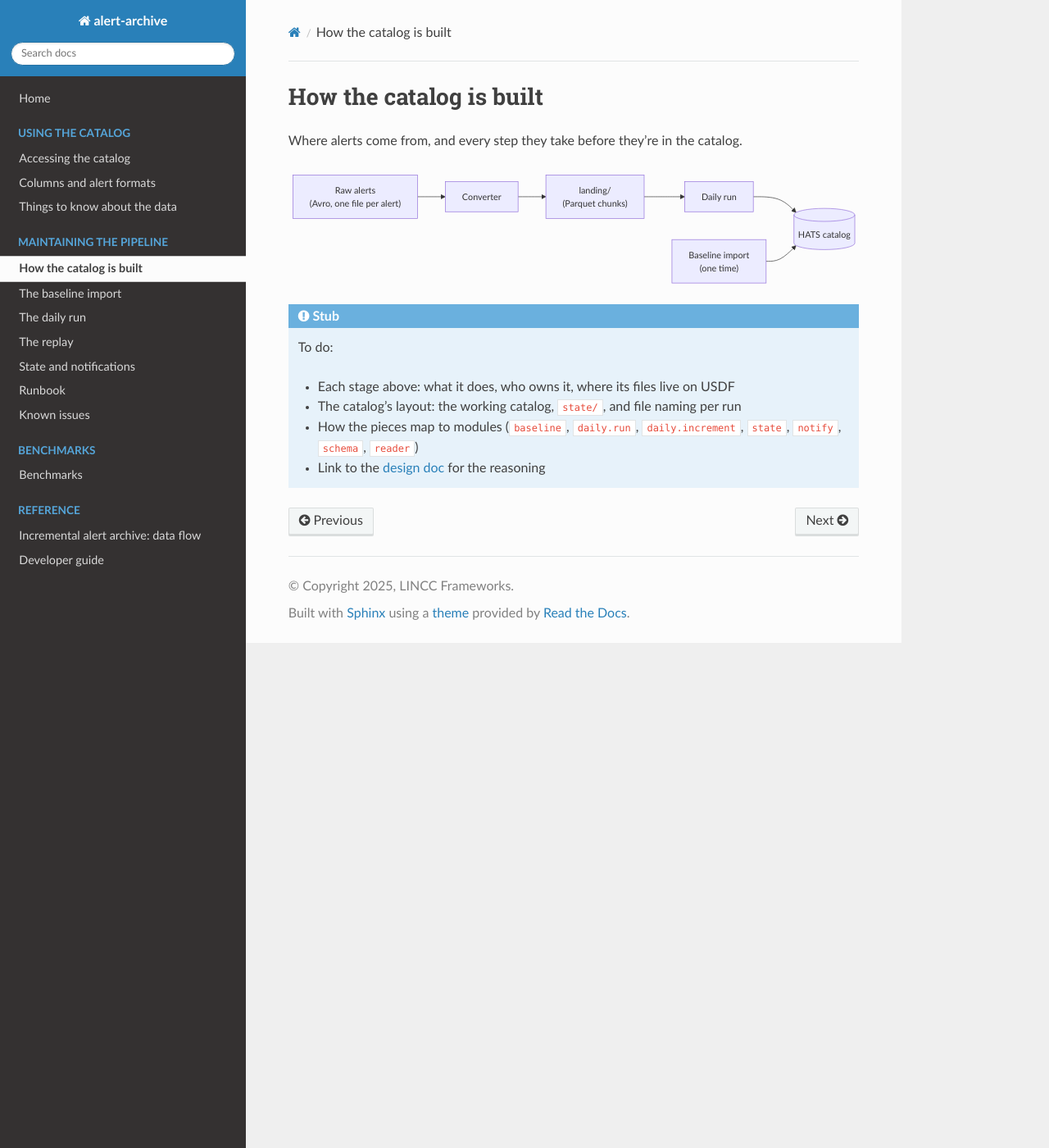
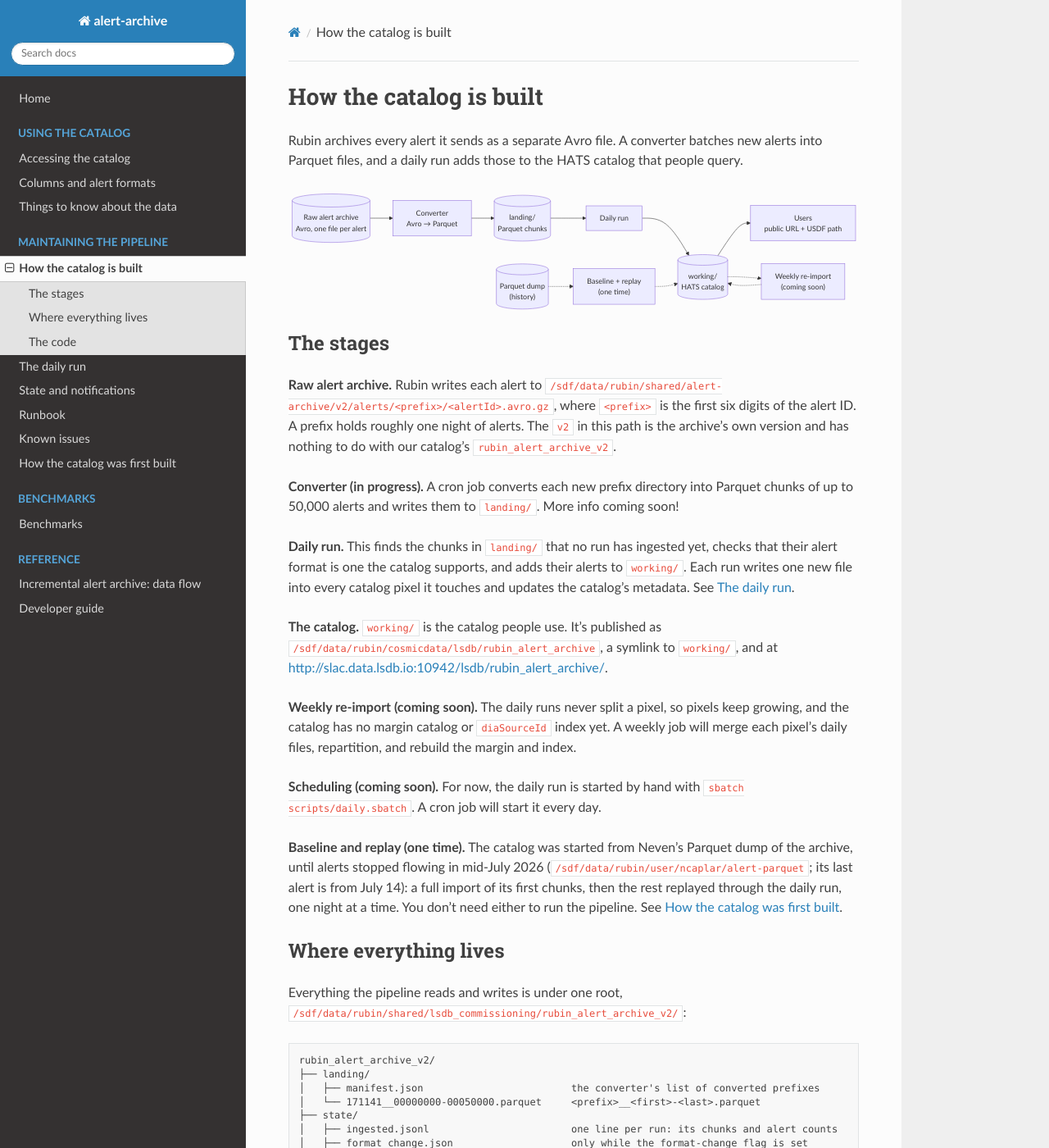
Before and after one commit to lincc-frameworks/alert-archive, a Sphinx documentation site: the page built from docs/pipeline/overview.md, in a window 1280 px wide and 1400 px high. Shown: the whole window at 82% size. Built offline with Sphinx 7.4.7 and the Read the Docs theme 3.1.0, drawn with Linux system fonts in a browser that asks for light colours; pages that are not in the unit, such as notebooks, are missing from menus; some of the changed text lies outside the part shown.

Commit message:
Add pipeline overview to RTD (#38)

````diff
--- a/docs/pipeline/overview.md
+++ b/docs/pipeline/overview.md
@@ -1,25 +1,104 @@
 # How the catalog is built
 
-Where alerts come from, and every step they take before they're in the catalog.
+Rubin archives every alert it sends as a separate Avro file. A converter batches
+new alerts into Parquet files, and a daily run adds those to the HATS catalog
+that people query.
 
 ```mermaid
 flowchart LR
-    raw["Raw alerts<br/>(Avro, one file per alert)"] --> conv["Converter"]
-    conv --> landing["landing/<br/>(Parquet chunks)"]
-    landing --> daily["Daily run"]
-    daily --> catalog[("HATS catalog")]
-    baseline["Baseline import<br/>(one time)"] --> catalog
+    raw[("Raw alert archive<br/>Avro, one file per alert")]
+    conv["Converter<br/>Avro → Parquet"]
+    landing[("landing/<br/>Parquet chunks")]
+    daily["Daily run"]
+    working[("working/<br/>HATS catalog")]
+    users["Users<br/>public URL + USDF path"]
+    weekly["Weekly re-import<br/>(coming soon)"]
+    dump[("Parquet dump<br/>(history)")]
+    first["Baseline + replay<br/>(one time)"]
+
+    raw --> conv --> landing --> daily --> working --> users
+    working -.-> weekly -.-> working
+    dump -.-> first -.-> working
 ```
 
-:::{admonition} Stub
-:class: note
+## The stages
 
-To do:
+**Raw alert archive.** Rubin writes each alert to
+`/sdf/data/rubin/shared/alert-archive/v2/alerts/<prefix>/<alertId>.avro.gz`,
+where `<prefix>` is the first six digits of the alert ID. A prefix holds roughly
+one night of alerts. The `v2` in this path is the archive's own version and
+has nothing to do with our catalog's `rubin_alert_archive_v2`.
 
-- Each stage above: what it does, who owns it, where its files live on USDF
-- The catalog's layout: the working catalog, `state/`, and file naming
-  per run
-- How the pieces map to modules (`baseline`, `daily.run`, `daily.increment`,
-  `state`, `notify`, `schema`, `reader`)
-- Link to the [design doc](../design/incremental_data_flow.md) for the reasoning
-:::
+**Converter (in progress).** A cron job converts each new prefix directory into Parquet chunks
+of up to 50,000 alerts and writes them to `landing/`. More info coming soon!
+
+**Daily run.** This finds the chunks in `landing/`
+that no run has ingested yet, checks that their alert format is one the catalog
+supports, and adds their alerts to `working/`. Each run writes one new file into
+every catalog pixel it touches and updates the catalog's metadata. See
+[The daily run](daily_run.md).
+
+**The catalog.** `working/` is the catalog people use. It's published as
+`/sdf/data/rubin/cosmicdata/lsdb/rubin_alert_archive`, a symlink to `working/`,
+and at <http://slac.data.lsdb.io:10942/lsdb/rubin_alert_archive/>.
+
+**Weekly re-import (coming soon).** The daily runs never split a pixel, so pixels
+keep growing, and the catalog has no margin catalog or `diaSourceId` index yet.
+A weekly job will merge each pixel's daily files, repartition, and rebuild the
+margin and index.
+
+**Scheduling (coming soon).** For now, the daily run is started by hand with
+`sbatch scripts/daily.sbatch`. A cron job will start it every day.
+
+**Baseline and replay (one time).** The catalog was started from Neven's
+Parquet dump of the archive, until alerts stopped flowing in mid-July 2026
+(`/sdf/data/rubin/user/ncaplar/alert-parquet`; its last alert is from July 14):
+a full import of its first chunks, then the rest replayed through the daily run,
+one night at a time. You don't need either to run the pipeline. See
+[How the catalog was first built](first_build.md).
+
+## Where everything lives
+
+Everything the pipeline reads and writes is under one root,
+`/sdf/data/rubin/shared/lsdb_commissioning/rubin_alert_archive_v2/`:
+
+```text
+rubin_alert_archive_v2/
+├── landing/
+│   ├── manifest.json                         the converter's list of converted prefixes
+│   └── 171141__00000000-00050000.parquet     <prefix>__<first>-<last>.parquet
+├── state/
+│   ├── ingested.jsonl                        one line per run: its chunks and alert counts
+│   ├── format_change.json                    only while the format-change flag is set
+│   └── lock                                  only while a run is in progress
+└── working/                                  the HATS catalog
+    ├── hats.properties, partition_info.csv, skymap.fits, ...
+    └── dataset/Norder=<k>/Dir=<d>/Npix=<pixel>/
+        ├── Npix=<pixel>.parquet              alerts from last weekly consolidation
+        └── 20261102T225212Z.parquet          alerts from one daily run, named by its run ID
+```
+
+Note that `state/` sits next to the catalog and not inside it. [State and notifications](state_and_notifications.md)
+explains each file.
+
+You may also see `baseline_*` and `replay_*` directories next to these. They're
+backups of the catalog and its state from the baseline and the replay, kept
+until we're fully confident in the live catalog.
+
+## The code
+
+| Module | What it does |
+|---|---|
+| {py:mod}`alert_archive.daily.run` | The daily run, from finding new chunks to the summary email |
+| {py:mod}`alert_archive.daily.increment` | Writes a run's alerts into the catalog's pixels, rebuilds the skymaps and metadata, and cleans up after a crashed run |
+| {py:mod}`alert_archive.reader` | Reads landing chunks into the catalog's shape: adds `ra`/`dec`, nests the sources, drops the image cutouts |
+| {py:mod}`alert_archive.schema` | The alert formats the catalog supports (1000, 1100, 1101) and how alerts are cast to the catalog's columns |
+| {py:mod}`alert_archive.state` | The ingested log, the format-change flag and the lock |
+| {py:mod}`alert_archive.notify` | The emails each run sends |
+| {py:mod}`alert_archive.config` | Paths, Dask settings and hats-import settings, with defaults for S3DF |
+| {py:mod}`alert_archive.baseline` | The one-time baseline import |
+| {py:mod}`alert_archive.mock.replay` | The one-time replay of the Parquet dump |
+
+The Slurm scripts that run them are in `scripts/`: `daily.sbatch`,
+`baseline.sbatch` and `replay.sbatch`. For why the pipeline is built this way,
+see the [design doc](../design/incremental_data_flow.md).
````
Also changed, not shown: docs/index.md (+1 -2 lines), docs/pipeline/baseline.md (deleted, +0 -14 lines), docs/pipeline/first_build.md (added, +43 -0 lines), docs/pipeline/replay.md (deleted, +0 -18 lines).
